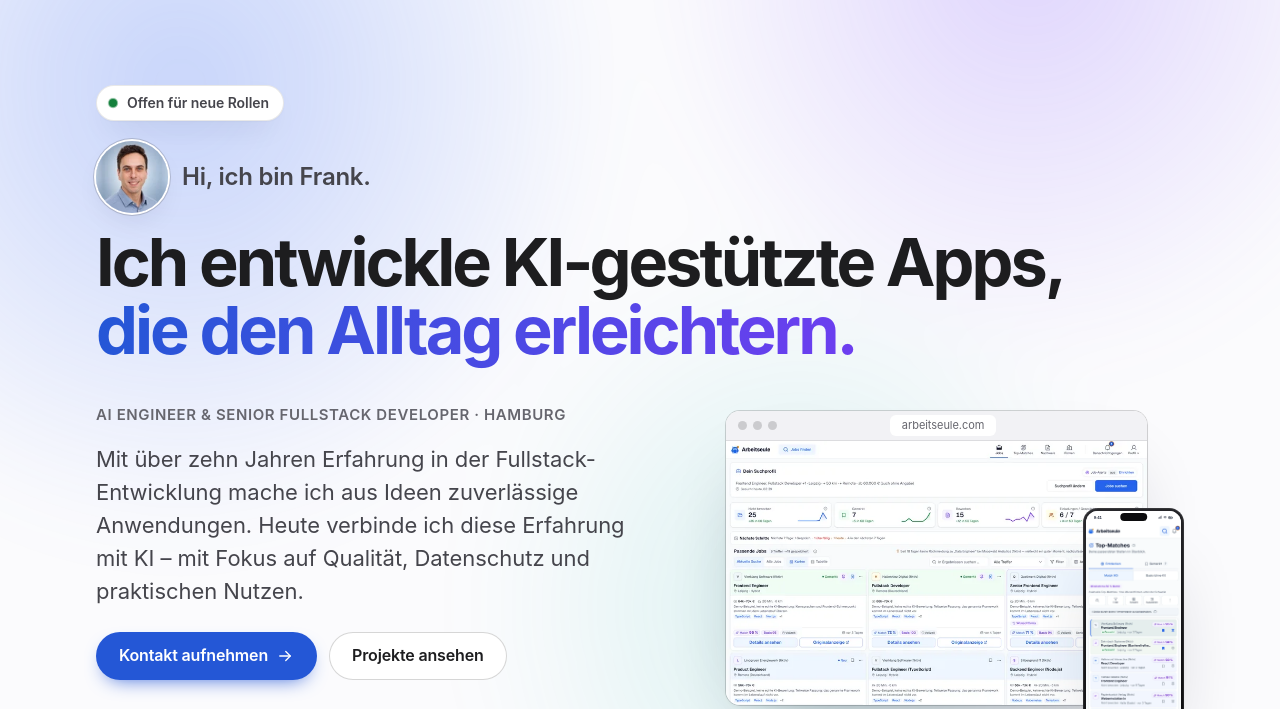
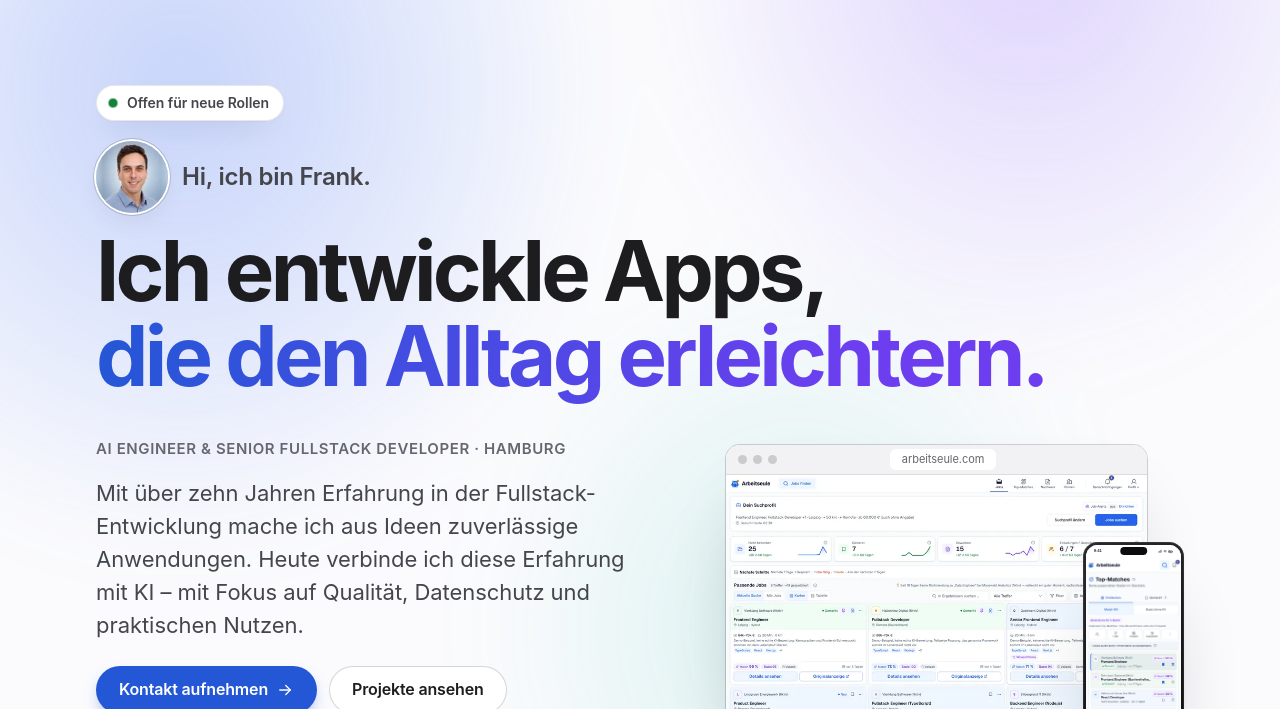
Before and after one commit to FrankDavidLee/frankdavidlee, a plain HTML site: page de/index.html in a window 1280 px wide. Shown: the part 70-779 px from the top of the page. Drawn offline with Linux system fonts and the light colour scheme.

Commit message:
Hero-Überschrift wieder ohne KI-Zusatz (#64)

```diff
--- a/de/index.html
+++ b/de/index.html
@@ -49,7 +49,7 @@
       <div class="aurora" aria-hidden="true"></div>
       <div class="huelle">
         <p class="verfuegbar"><i aria-hidden="true"></i>Offen für neue Rollen</p>
-        <h1 id="h-held"><span class="held-name"><img class="held-avatar" src="/bilder/portrait-avatar-96.webp" srcset="/bilder/portrait-avatar-96.webp 1x, /bilder/portrait-avatar-192.webp 2x" alt="" width="64" height="64" decoding="async">Hi, ich bin Frank.</span><span class="held-satz held-satz-lang"><span class="held-zeile">Ich entwickle KI‑gestützte Apps,</span> <span class="held-zeile verlauf">die den Alltag erleichtern.</span></span></h1>
+        <h1 id="h-held"><span class="held-name"><img class="held-avatar" src="/bilder/portrait-avatar-96.webp" srcset="/bilder/portrait-avatar-96.webp 1x, /bilder/portrait-avatar-192.webp 2x" alt="" width="64" height="64" decoding="async">Hi, ich bin Frank.</span><span class="held-satz"><span class="held-zeile">Ich entwickle Apps,</span> <span class="held-zeile verlauf">die den Alltag erleichtern.</span></span></h1>
         <div class="held-raster">
           <div class="held-text">
             <p class="held-rolle">AI Engineer &amp; Senior Fullstack Developer · Hamburg</p>
```
Also changed, not shown: index.html (+1 -1 lines).
